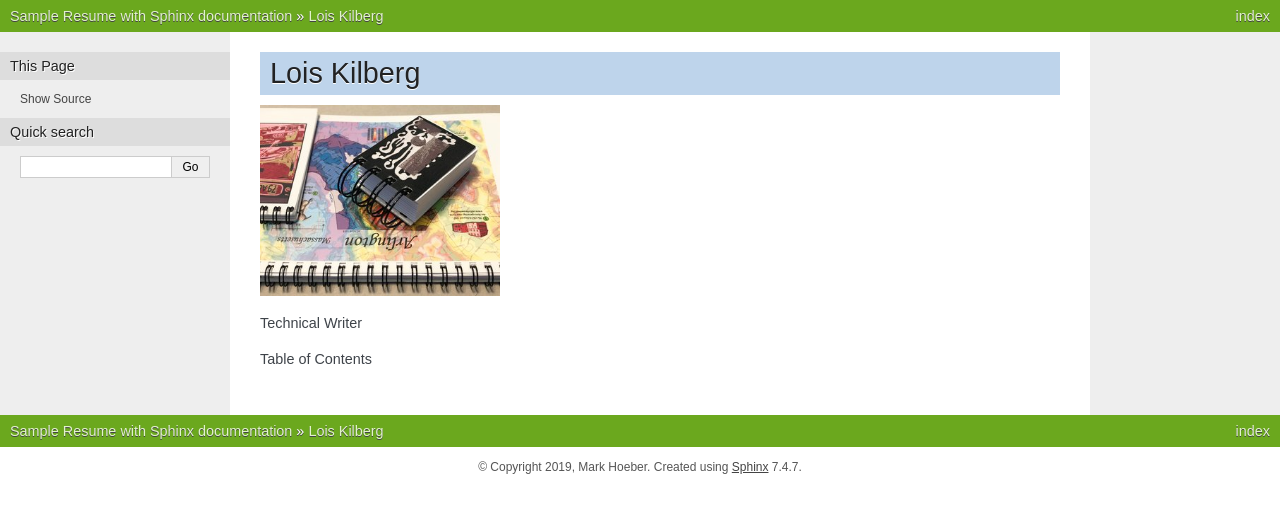
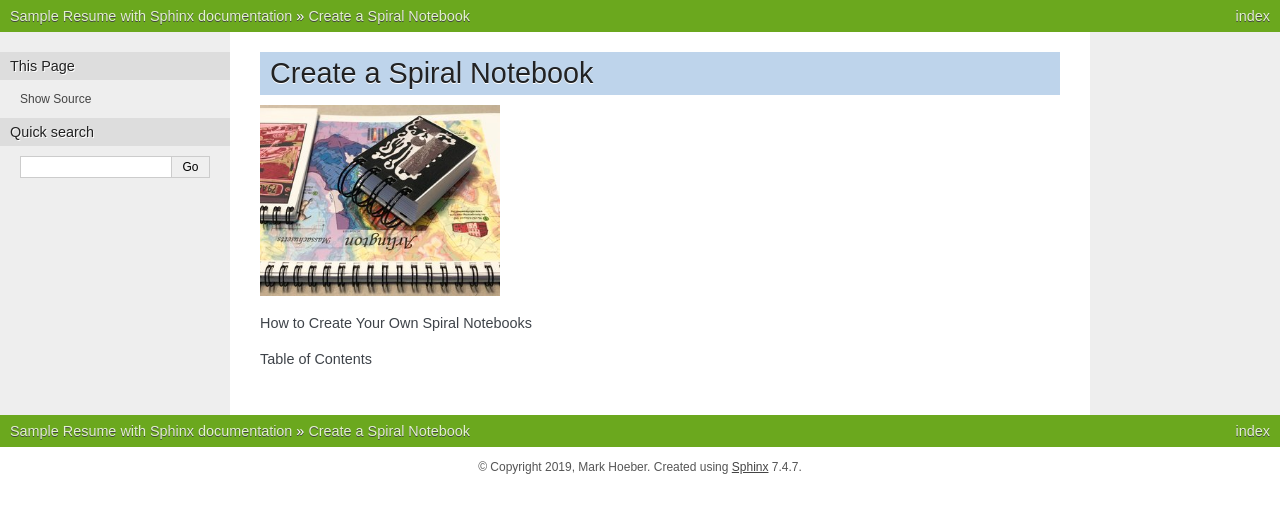
Before and after one commit to loiskilberg/create_spiral_notebook, a Sphinx documentation site: the page built from source/index.rst, in a window 1280 px wide. Shown: the top 513 px of the page. Built offline with Sphinx 7.4.7, drawn with Linux system fonts in a browser that asks for light colours; pages that are not in the unit, such as notebooks, are missing from menus.

Commit message:
change titles

```diff
--- a/source/index.rst
+++ b/source/index.rst
@@ -1,12 +1,12 @@
-Lois Kilberg
-############
+Create a Spiral Notebook
+########################
 
 
 .. image:: images/photo_notebooks.jpg
          :name: photo of spiral notebooks
          :width: 30%
 
-Technical Writer
+How to Create Your Own Spiral Notebooks
 
 |Contents|
 
```
